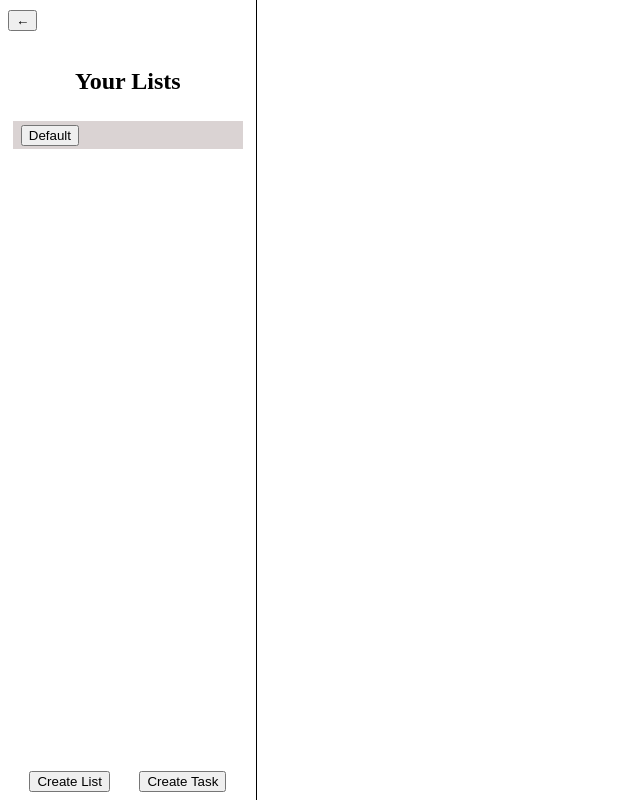
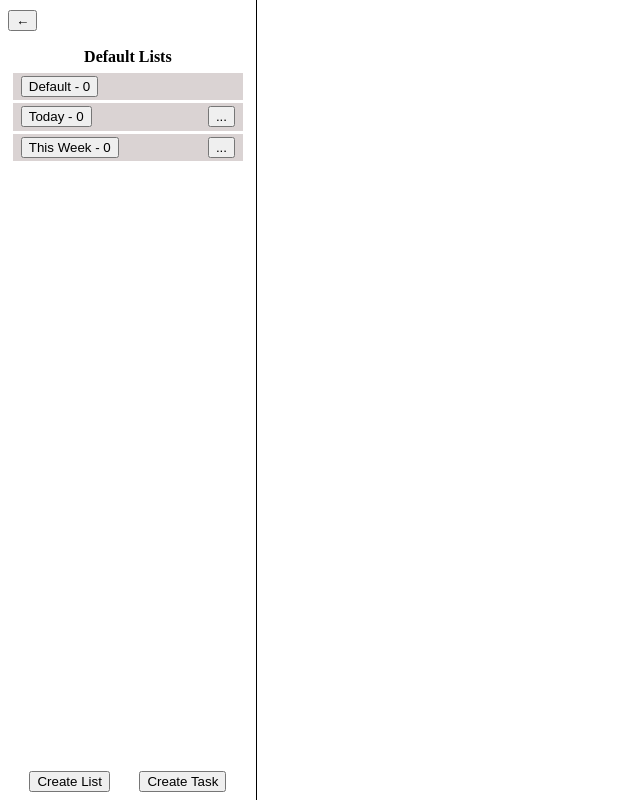
Before and after one commit to Nour-Al-Hazzouri/odin_todo-list, a website built with webpack: page src/index.html in a window 1280 px wide. Shown: the whole page, without its empty margins (0-640 px from the left). Built offline with nearby package versions, Linux system fonts and the light colour scheme.

Commit message:
Edit Sidebar Structure
Edited the sidebar structure to remove tasks and added 2 more defaults `Lists`
Now lists show the number of tasks inside of them

```diff
--- a/src/DOM/sidebarComponent/sidebarElements.js
+++ b/src/DOM/sidebarComponent/sidebarElements.js
@@ -1,8 +1,8 @@
 import elementsCreate from "../elementsCreator.js";
 
 const sidebarSections = elementsCreate("section", 4);
-const sidebarDivs = elementsCreate("div", 2);
-const sidebarH2 = elementsCreate("h2", 3);
+const sidebarDivs = elementsCreate("div", 3);
+const sidebarH2 = elementsCreate("h2", 4);
 const sidebarButtons = elementsCreate("button", 4);
 
 export { sidebarSections, sidebarButtons, sidebarH2, sidebarDivs };
--- a/src/DOM/sidebarComponent/sidebarRefreshComponents.js
+++ b/src/DOM/sidebarComponent/sidebarRefreshComponents.js
@@ -88,16 +88,13 @@ function refreshListItems() {
   // Ensure no duplicates are found then append Lists.
   removeChildren(listsContainer);
   for (let i = 0; i < listItemsCount; i++) {
-    listButtons[i].textContent = listItems[i].Name;
+    listButtons[i].textContent =
+      `${listItems[i].Name} - ${listItems[i].Items.length}`;
     listButtons[i].addEventListener("click", () => {
       renderMainListsDetails(listItems[i].id);
     });
     optionsButtons[i].textContent = "...";
     optionsButtons[i].addEventListener("click", () => {
-      const listOptionsSection = document.querySelector("section#list-options");
-      if (listOptionsSection) {
-        listOptionsSection.remove();
-      }
       renderListOptions(listItems[i].id);
       refreshListsRemovedTasks(listItems[i].id);
     });
--- a/src/DOM/sidebarComponent/sidebarSections.js
+++ b/src/DOM/sidebarComponent/sidebarSections.js
@@ -24,10 +24,16 @@ function appendSectionOne() {
 
 function appendSectionTwo() {
   aside.append(sidebarSections[1]);
-  sidebarSections[1].append(sidebarH2[0]);
-  sidebarH2[0].textContent = "Your Lists";
-  sidebarSections[1].append(sidebarDivs[0]);
+  // sidebarH2[0].textContent = "Your Lists";
+  sidebarH2[3].textContent = "Default Lists";
+  sidebarSections[1].append(
+    sidebarH2[3],
+    sidebarDivs[0],
+    // sidebarH2[0],
+    // sidebarDivs[1],
+  );
   sidebarDivs[0].classList.add("lists-div");
+  sidebarDivs[1].classList.add("user-lists-div");
 }
 
 function appendSectionThree() {
@@ -44,8 +50,4 @@ function appendSectionThree() {
   sidebarButtons[3].addEventListener("click", manipulateTaskDialog);
 }
 
-export {
-  appendSectionOne,
-  appendSectionTwo,
-  appendSectionThree,
-};
+export { appendSectionOne, appendSectionTwo, appendSectionThree };
--- a/src/DOM/taskCreatorComponent/createTaskForm.js
+++ b/src/DOM/taskCreatorComponent/createTaskForm.js
@@ -8,10 +8,12 @@ import {
   refreshListItems,
   refreshTaskItems,
   refreshCreateTaskItems,
+  refreshTasksCount,
 } from "../sidebarComponent/sidebarRefreshComponents.js";
 import { submitTaskForm } from "../sidebarComponent/sidebarFormsSubmitter.js";
 import { getListObjects } from "../../objectsComponents/centralObjectsStorage.js";
 import elementsCreate from "../elementsCreator.js";
+import checkReturnedObject from "../../checkers/checkReturnedObject.js";
 
 const todoForm = document.createElement("form");
 
@@ -87,6 +89,7 @@ todoForm.addEventListener("submit", (e) => {
   e.preventDefault();
   const formData = new FormData(e.target);
   submitTaskForm(formData);
+  refreshListItems();
 });
 
 export default createTaskForm;
--- a/src/objectsComponents/centralObjectsStorage.js
+++ b/src/objectsComponents/centralObjectsStorage.js
@@ -7,6 +7,8 @@ const listObjectsArray = [];
 
 // Default list to contain all TODO items - MANDATORY
 listObjectsArray[0] = new ListObjectsFactory("Default");
+listObjectsArray[1] = new ListObjectsFactory("Today");
+listObjectsArray[2] = new ListObjectsFactory("This Week");
 
 // Push object based on type
 function saveObject(passedObject) {
--- a/src/styles.css
+++ b/src/styles.css
@@ -21,6 +21,11 @@ body {
   width: 20%;
   height: var(--full);
   border-right: var(--aside-border);
+}
+
+.aside-expanded h2{
+  font-size: 1em;
+  margin: 0;
 }
 
 .aside-expanded > section {
```
